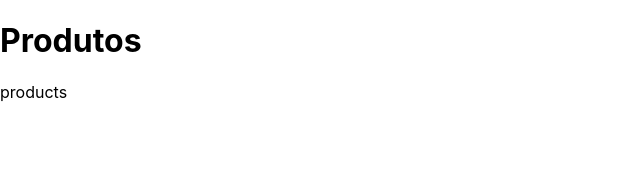
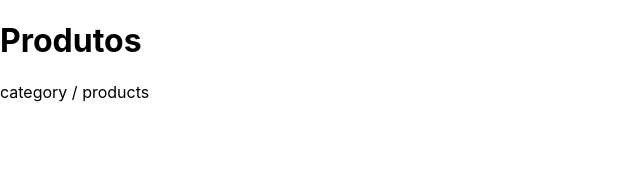
Before and after one commit to educwb/hello-world-next, a Next.js app: page /category/products in a window 1280 px wide. Shown: the top 172 px of the page, without its empty margins (0-640 px from the left). Built offline with nearby package versions, Linux system fonts and the light colour scheme.

Commit message:
rotas dinamicas com hierarquia

```diff
--- a/pages/category/[products].js
+++ b/pages/[category]/[products].js
@@ -8,7 +8,7 @@ const Products = () => {
   return (
     <div>
       <h1>Produtos</h1>
-      <p>{router.query.products}</p>
+      <p>{router.query.category} / {router.query.products}</p>
     </div>
   )
 }
```
